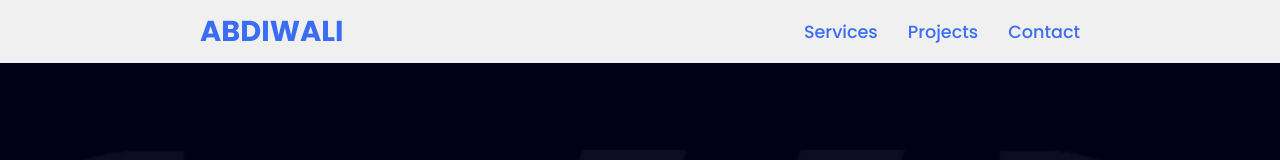
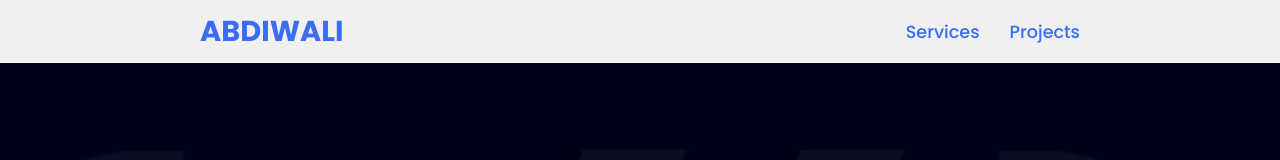
Before and after one commit to Abdiwali-Eid/som-blog, a React (Create React App) app: page / in a window 1280 px wide. Shown: the top 160 px of the page. Built offline with nearby package versions, Linux system fonts and the light colour scheme.

Commit message:
second commit

```diff
--- a/src/components/Home.jsx
+++ b/src/components/Home.jsx
@@ -29,7 +29,7 @@ const Home = () => {
         <nav class="navigation">
           <a href="#services">Services</a>
           <a href="#projects">Projects</a>
-          <a href="#contact">Contact</a>
+          {/* <a href="#contact">Contact</a> */}
         </nav>
       </header>
       <section class="main">
```
